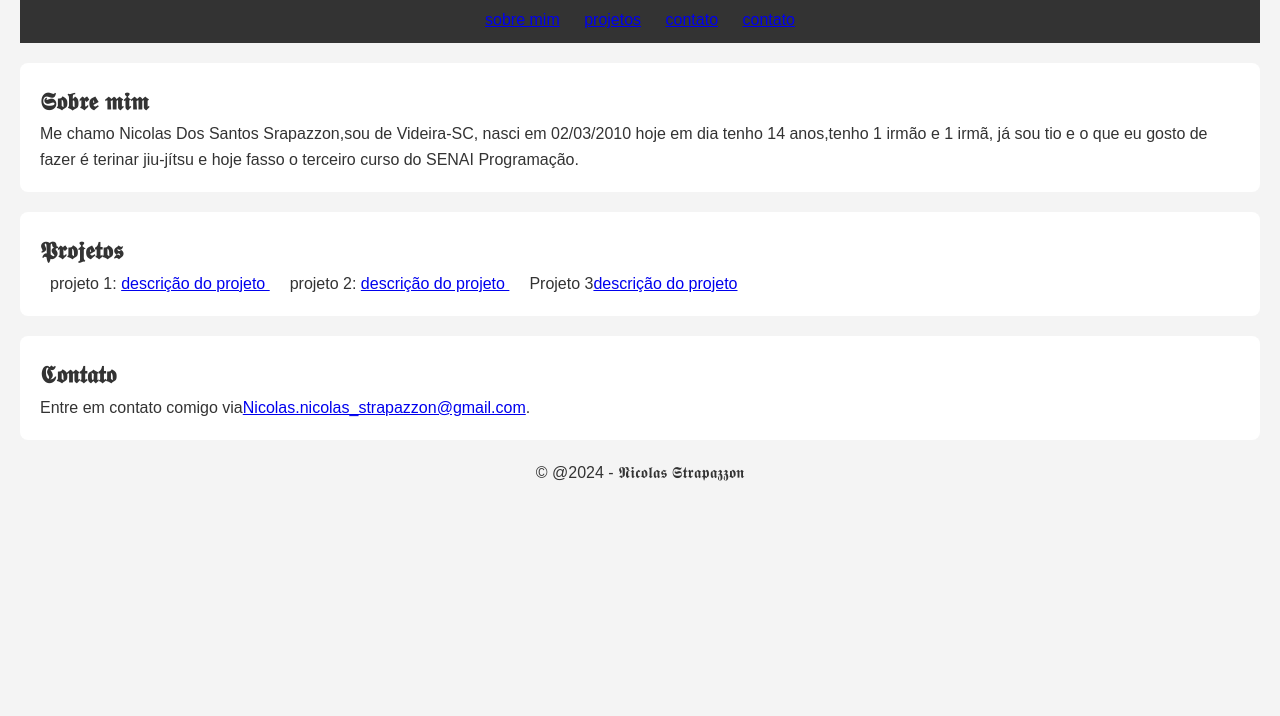
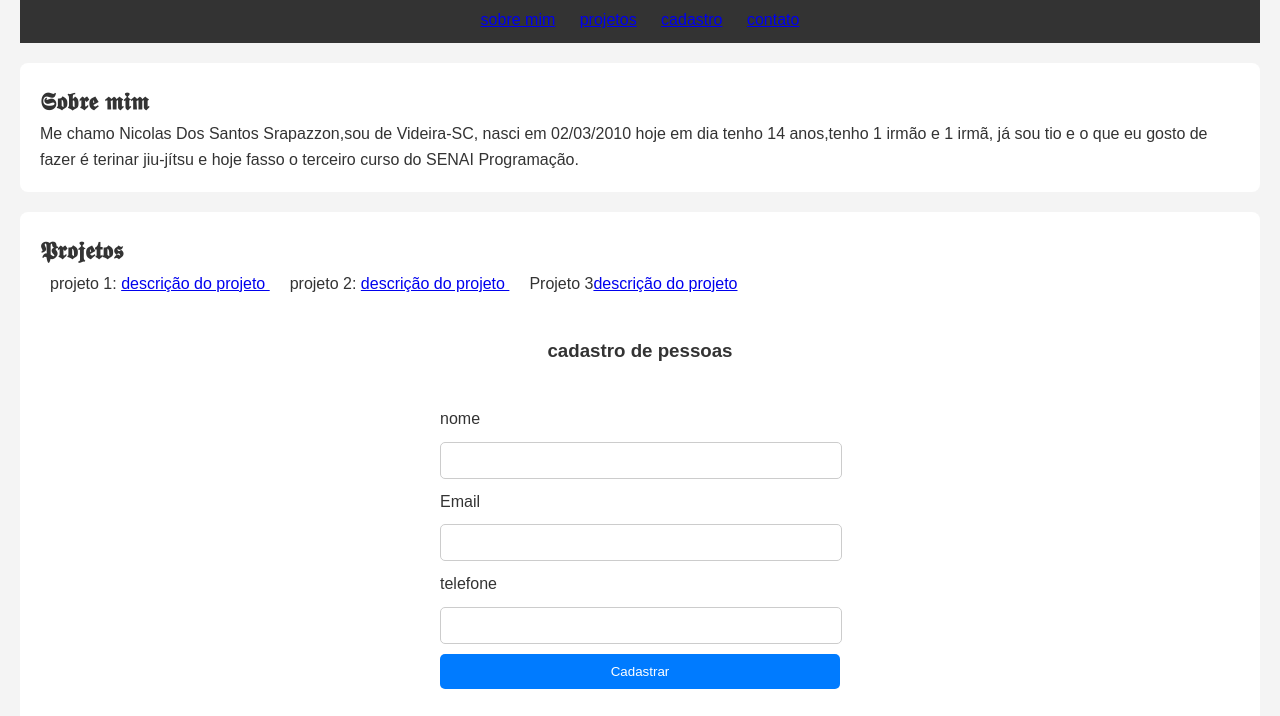
Before and after one commit to nicolasstrapazzon/Pessoal, a plain HTML site: page index.html in a window 1280 px wide. Shown: the part 84-800 px from the top of the page. Drawn offline with Linux system fonts and the light colour scheme.

Commit message:
Update index.html

```diff
--- a/index.html
+++ b/index.html
@@ -66,6 +66,7 @@
 
   section#sobre,
   section#projetos,
+  section#cadastro,
   section#contato {
     background-color: #fff;
     padding: 20px;
@@ -79,7 +80,46 @@
     margin-top: 20px;
   }
 
+h3 {
+    text-align: center;
 
+
+  }
+
+
+  form {
+    max-width: 400px;
+    margin: 20px auto;
+    background-color: #fff;
+    padding: 20px;
+    border-radius: 15px;
+  }
+  label,
+  input {
+    display: block;
+    margin-bottom: 10px;
+  }
+  input[type="text"],
+  input[type="email"],
+  input[type="tel"]{
+    width: 95%;
+    padding:10px;
+    border: 1px solid #ccc;
+    border-radius: 5px;
+  }
+  input[type="submit"]{
+        width: 100%;
+    padding:10px;
+    border: none;
+    border-radius: 5px;
+    background-color: #007bff;
+    color: #fff;
+    cursor:pointer;
+  }
+  input[type="submit"]:hover{
+    background-color: #0056b3;
+
+  }
 
 
 </style>
@@ -90,8 +130,9 @@
       <ul>
         <li><a href="#sobre">sobre mim</a></li>
         <li><a href="#projetos">projetos</a></li>
+        <li><a href="#cadastro">cadastro</a></li>
         <li><a href="#contato">contato</a></li>
-         <li><a href="#cadastro">contato</a></li>
+
       </ul>
     </nav>
   </header>
@@ -112,7 +153,26 @@
         <li>Projeto 3<a href="#projetos">descrição do projeto </a></li>
       </ul>
     </nav>
+    <section id="cadastro">
+<h3>cadastro de pessoas</h2>
+  <form>
+    <label>nome</label>
+    <input type="text" id="nome" name="nome" required>
+    <label>Email</label>
+    <input type="email" id="email" name="email" required>
+    <label>telefone</label>
+    <input type="tel" id="telefone" name="telefone" required>
+    <input type="submit" value="Cadastrar">
+
+  </form>
+
+
+
+
   </section>
+
+
+
   <section id="contato">
     <h2>𝕮𝖔𝖓𝖙𝖆𝖙𝖔</h2>
     <p>Entre em contato comigo via<a href="mailto:nicolas_strapazzon@gmail.com
```
